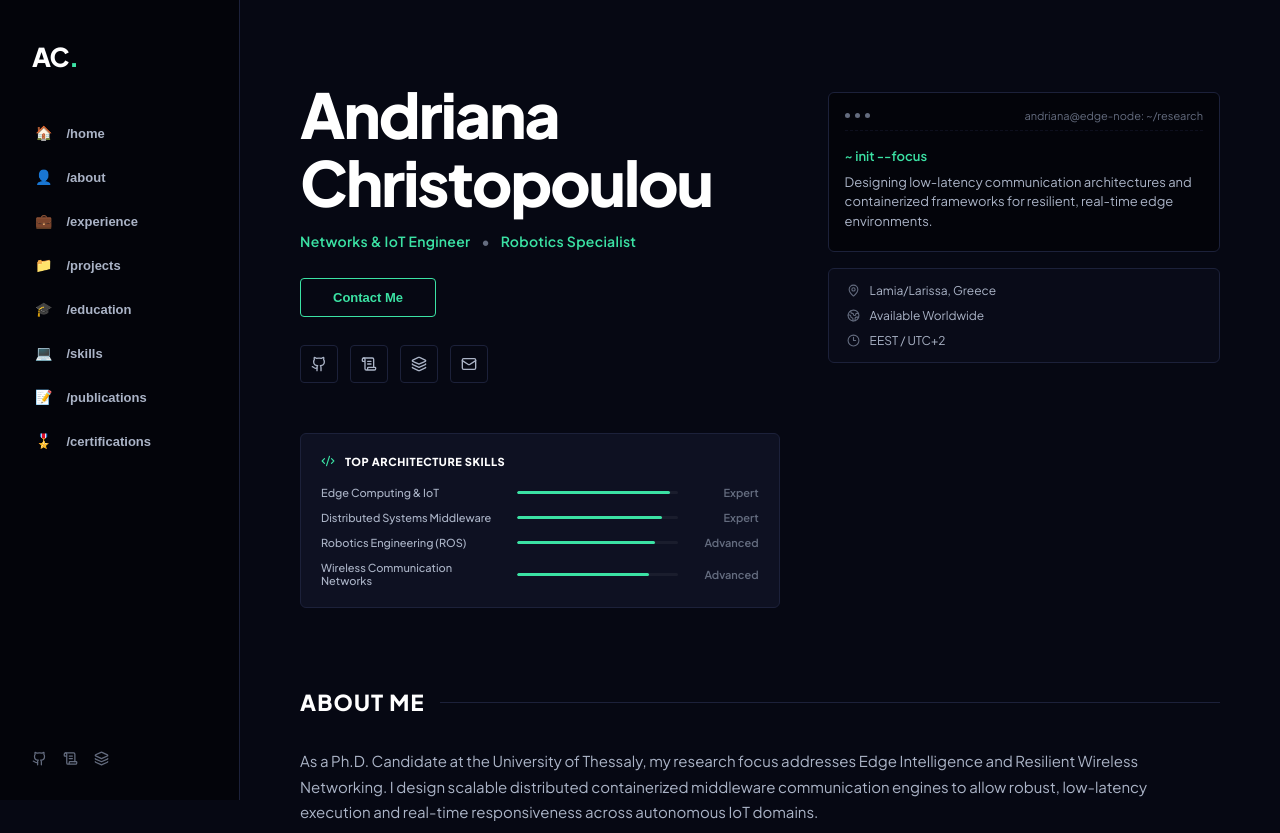
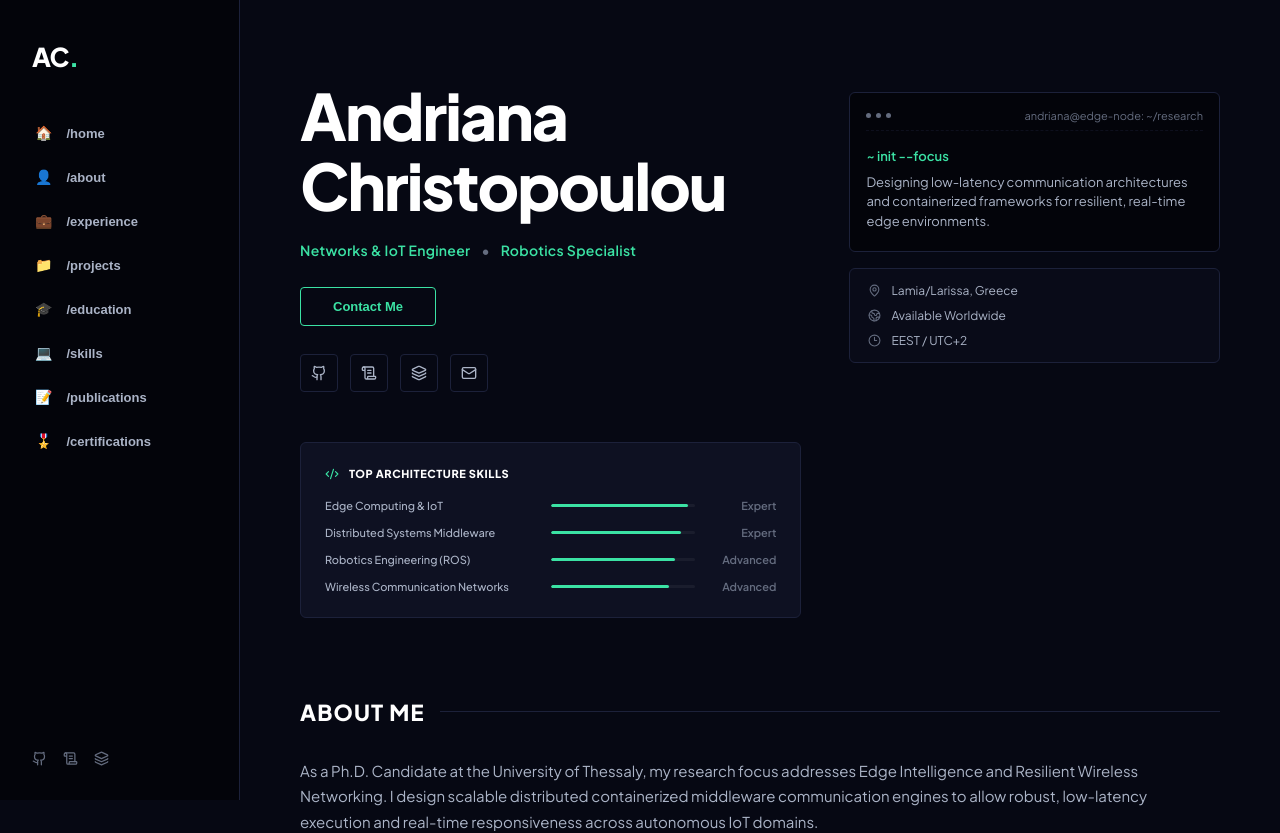
Before and after one commit to losandriana/bio, a React (Vite) app: page / in a window 1280 px wide. Shown: the top 833 px of the page. Built offline with nearby package versions, Linux system fonts and the light colour scheme.

Commit message:
Update styles.css

```diff
--- a/src/styles.css
+++ b/src/styles.css
@@ -37,7 +37,7 @@ html, body {
   top: 0;
   left: 0;
   bottom: 0;
-  width: 240px; /* Enhanced width tracking to fully separate sidebar from workspace elements */
+  width: 240px;
   background-color: #03040a;
   border-right: 1px solid var(--border-line);
   padding: 40px 0 30px 0;
@@ -80,7 +80,7 @@ html, body {
   text-align: left;
   transition: all 0.15s ease;
   border-left: 3px solid transparent;
-  white-space: nowrap; /* Forces layout text engine to stay aligned on one line */
+  white-space: nowrap;
 }
 
 .nav-emoji {
@@ -116,11 +116,11 @@ html, body {
   color: var(--brand-green);
 }
 
-/* Main Content Area Grid Tuning */
+/* Content Stream Workspace Panel Layout */
 .content-stream {
   flex: 1;
-  margin-left: 240px; /* Matches layout sidebar size width */
-  max-width: 1200px; /* Widened parameter bounds to optimize landscape widescreen displays */
+  margin-left: 240px;
+  max-width: 1200px;
   padding: 80px 60px 100px 60px;
 }
 
@@ -130,10 +130,10 @@ html, body {
   scroll-margin-top: 40px;
 }
 
-/* Widescreen Multi-Column Hero Layout */
+/* Widescreen Hero Split Grid System Layout */
 .hero-section {
   display: grid;
-  grid-template-columns: 1.1fr 0.9fr; /* Fixed narrow compression via landscape grids layout */
+  grid-template-columns: 1.15fr 0.85fr;
   gap: 48px;
   align-items: start;
   min-height: calc(70vh - 80px);
@@ -146,8 +146,8 @@ html, body {
 }
 
 .static-name-heading {
-  margin: 0 0 16px 0;
-  font-size: clamp(38px, 5.5vw, 62px); /* Scale tuning prevents oversized line break loops */
+  margin: 0 0 20px 0;
+  font-size: clamp(40px, 6vw, 64px);
   font-weight: 800;
   color: var(--text-primary);
   line-height: 1.1;
@@ -190,7 +190,7 @@ html, body {
 .social-icon-circles {
   display: flex;
   gap: 12px;
-  margin-bottom: 40px; /* Separates icons line from structural skills panel matrix */
+  margin-bottom: 40px;
 }
 
 .social-icon-circles a {
@@ -210,12 +210,12 @@ html, body {
   background-color: rgba(59, 226, 164, 0.04);
 }
 
-/* Injected Core Architecture Skills Box */
+/* Injected Custom Core Top Skills Box */
 .core-skills-matrix-card {
   background-color: var(--bg-surface);
   border: 1px solid var(--border-line);
   border-radius: 6px;
-  padding: 20px;
+  padding: 24px;
   margin-top: 10px;
 }
 
@@ -238,12 +238,12 @@ html, body {
 .matrix-rows-container {
   display: flex;
   flex-direction: column;
-  gap: 12px;
+  gap: 14px;
 }
 
 .matrix-skill-row {
   display: grid;
-  grid-template-columns: 180px 1fr 65px;
+  grid-template-columns: 210px 1fr 65px;
   align-items: center;
   gap: 16px;
   font-size: 11px;
@@ -274,7 +274,7 @@ html, body {
   font-weight: 600;
 }
 
-/* Hero Right Column Architecture elements block layout links */
+/* Hero Right Column Workspace Container */
 .hero-right-column {
   display: flex;
   flex-direction: column;
@@ -354,7 +354,7 @@ html, body {
   color: var(--text-dim);
 }
 
-/* Generic Headers Setup */
+/* Technical Content Section Setup headers */
 .section-title-line {
   font-size: 22px;
   font-weight: 800;
@@ -649,8 +649,8 @@ html, body {
   font-weight: 500;
 }
 
-/* Adaptive Responsiveness Configuration rules */
-@media (max-width: 1100px) {
+/* Widescreen Scaling Breakpoints */
+@media (max-width: 1160px) {
   .hero-section {
     grid-template-columns: 1fr;
     gap: 32px;
```
